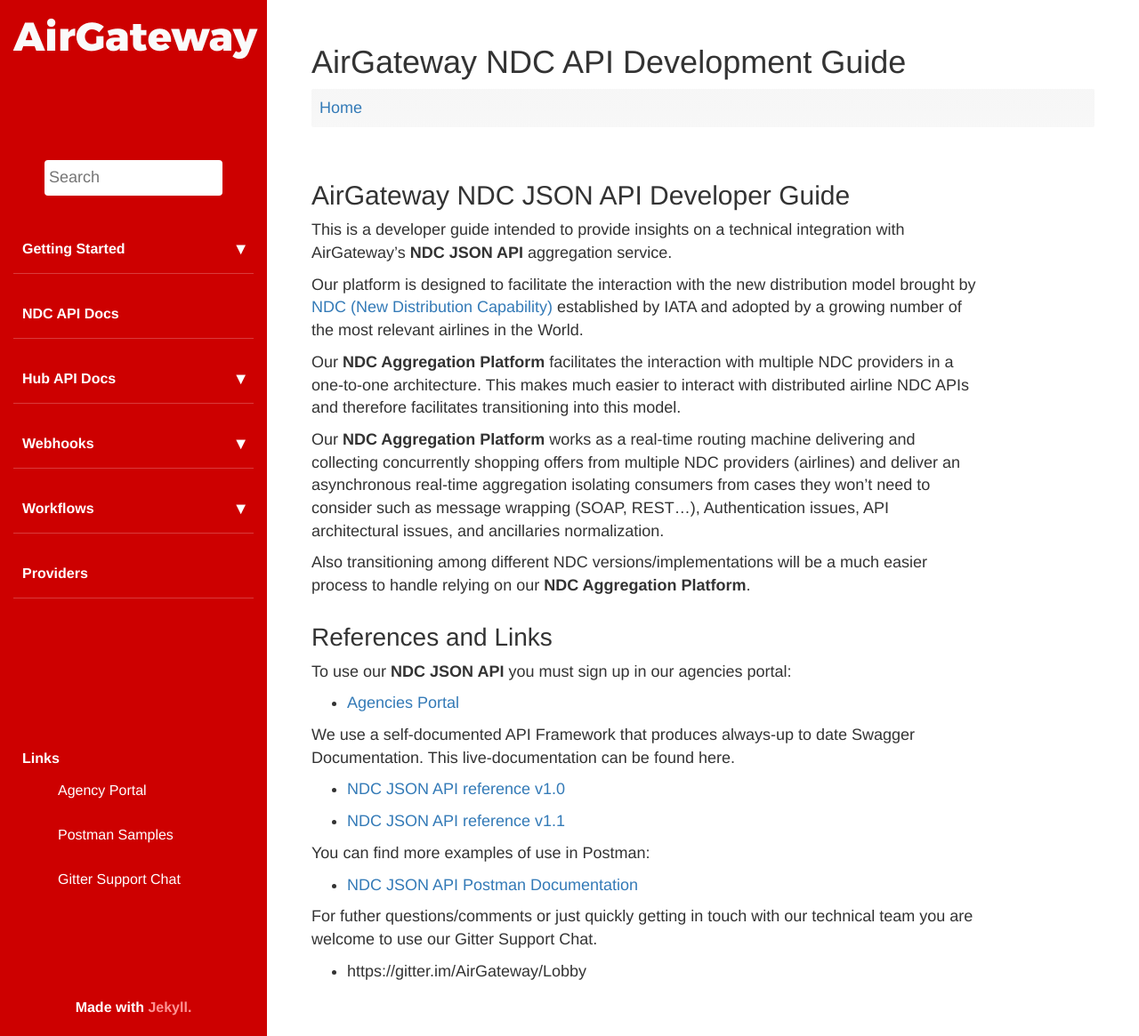
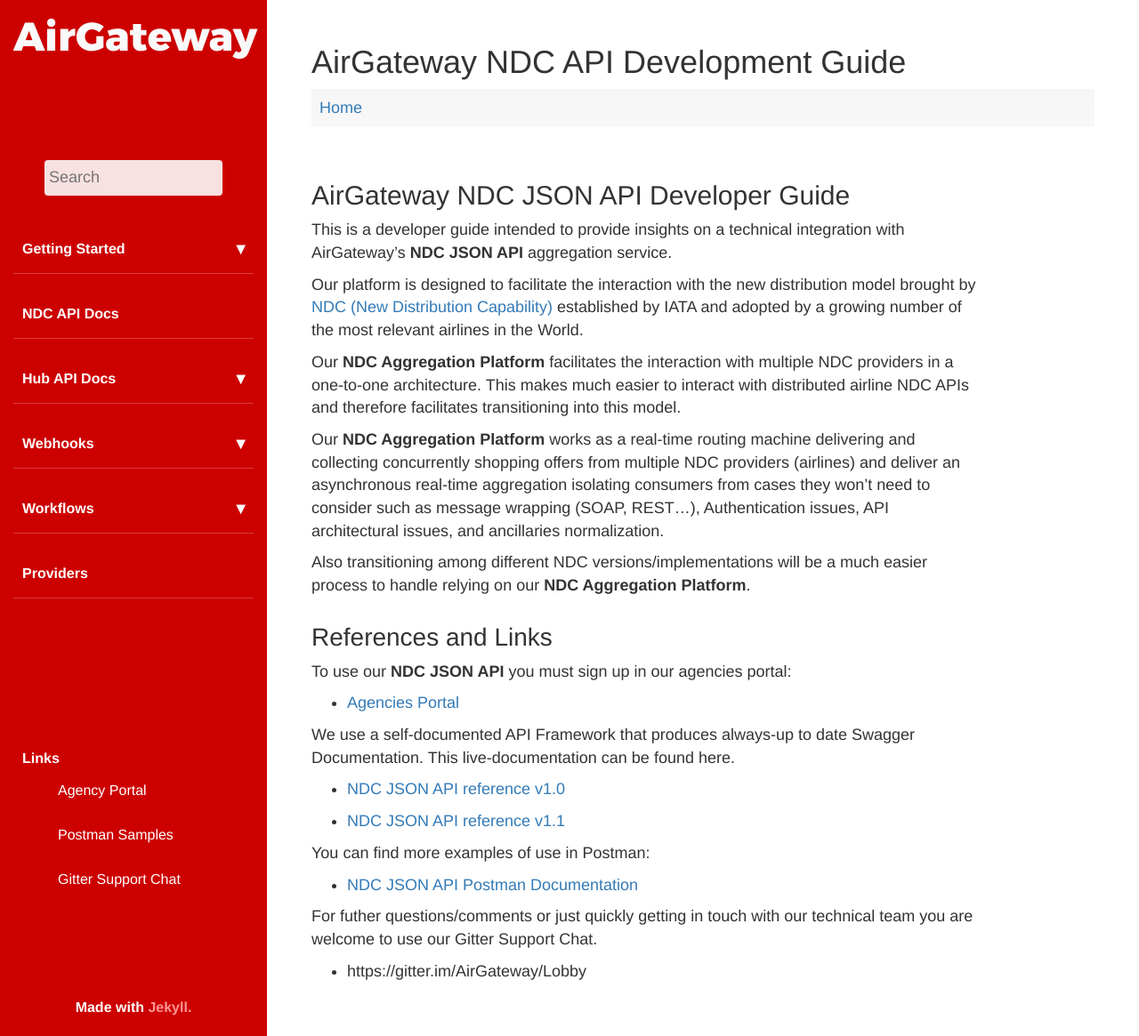
Before and after one commit to AirGateway/dev-guides-jekyll, a Jekyll site: the page built from index.md, in a window 1280 px wide and 1165 px high. Shown: the whole window at 89% size. Built offline with Jekyll 4.4.1, drawn with Linux system fonts in a browser that asks for light colours; comment, search, counter and statistics services are not loaded.

Commit message:
Search results font size modified

```diff
--- a/assets/css/_layout.scss
+++ b/assets/css/_layout.scss
@@ -31,19 +31,16 @@ body {
   }
 
   .no-arrow {
-    span{
-          display: none;
+    span {
+      display: none;
     }
   }
 
-  .search > *{
-margin: 0%;
-min-width: 60vw !important;
-max-width: 60vw !important;
-
-
- }
-
+  .search > * {
+    margin: 0%;
+    min-width: 60vw !important;
+    max-width: 60vw !important;
+  }
 
   .logo-container {
     align-self: center;
@@ -107,7 +104,7 @@ max-width: 60vw !important;
       height: 40px !important;
       min-height: 40px !important;
       max-height: 40px !important;
-      background: #fff;
+      background: rgb(248, 225, 225);
       color: #000;
       font-size: 18px;
       border-radius: 4px;
@@ -271,6 +268,16 @@ max-width: 60vw !important;
   font-style: initial !important;
   line-height: 1.42857143;
   color: #333;
+  .search {
+    form {
+      display: none !important;
+    }
+
+    h2 {
+      font-size: 24px;
+    }
+  }
+
   .post-title-main {
     margin-top: 0px !important;
     margin-bottom: 10px !important;
```
